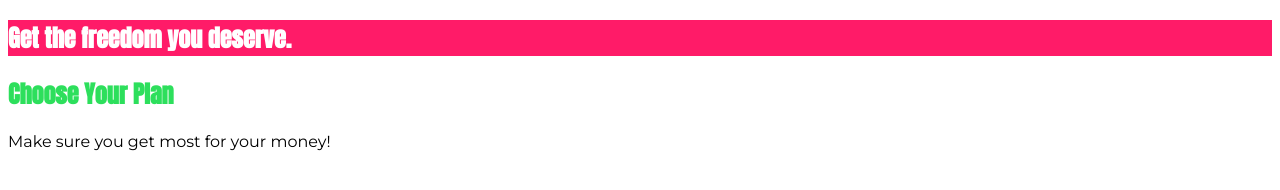
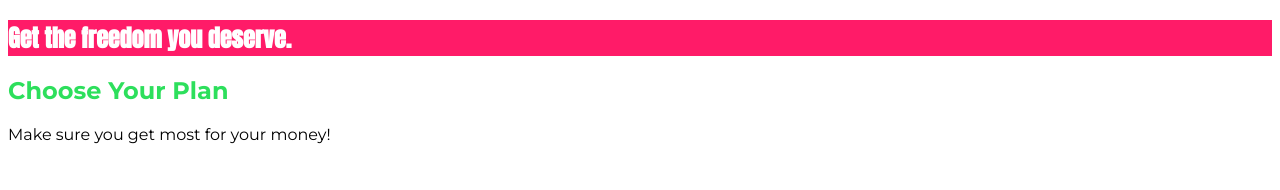
Before and after one commit to mrdzoviii/css3-complete-guide, a website: page index.html in a window 1280 px wide. Drawn offline with Linux system fonts and the light colour scheme.

Commit message:
Combinator done.

```diff
--- a/main.css
+++ b/main.css
@@ -6,7 +6,7 @@ body{
     background: #ff1b68;
 }
 
-h1 {
+#product-overview h1 {
     color: white;
     font-family: 'Anton', sans-serif;
 }
```
